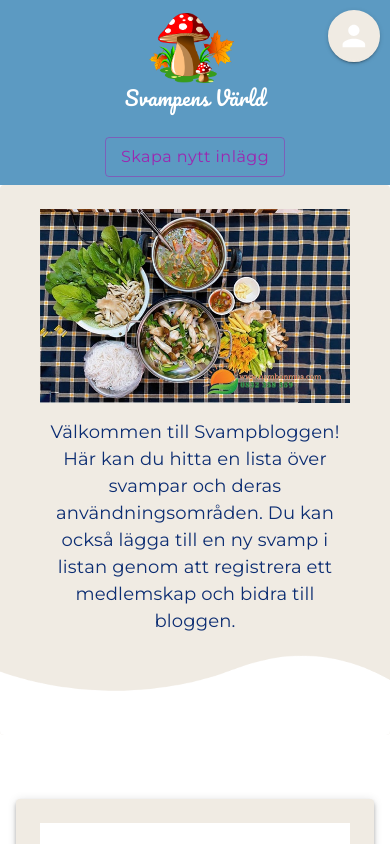
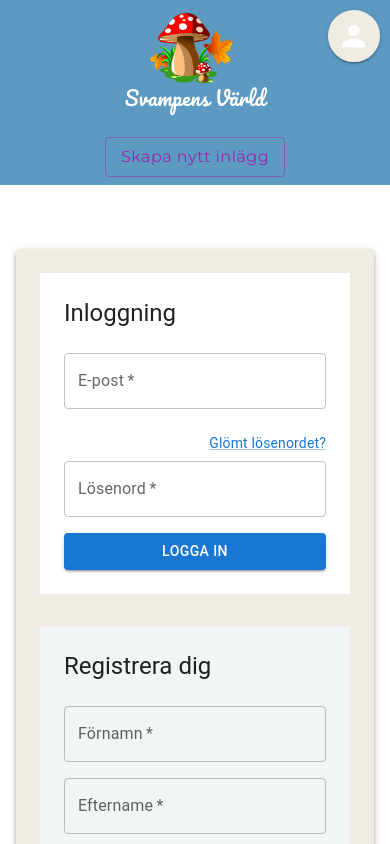
Before and after one commit to huenguyensw/my-blog, a Next.js app: page /auth in a window 390 px wide. Shown: the top 844 px of the page. Built offline with nearby package versions, Linux system fonts and the light colour scheme.

Commit message:
responsive design

```diff
--- a/src/components/Header.tsx
+++ b/src/components/Header.tsx
@@ -19,7 +19,6 @@ const Header = () => {
     const isLoginPage = searchParams.get('isLoginPage') === 'true';
     const pathname = usePathname();
     const [loginPromptOpen, setLoginPromptOpen] = useState(false);
-
 
 
     const handleAddBlog = () => {
@@ -133,7 +132,7 @@ const Header = () => {
                     )}
                 </Box>
             </Box>
-            {(pathname === '/profile' || pathname === '/add')
+            {(pathname === '/profile' || pathname === '/add' || pathname ==='/auth' || pathname.includes('/blog'))
             ? <Paper elevation={0}
                 sx={{
                     padding: 3,
```
